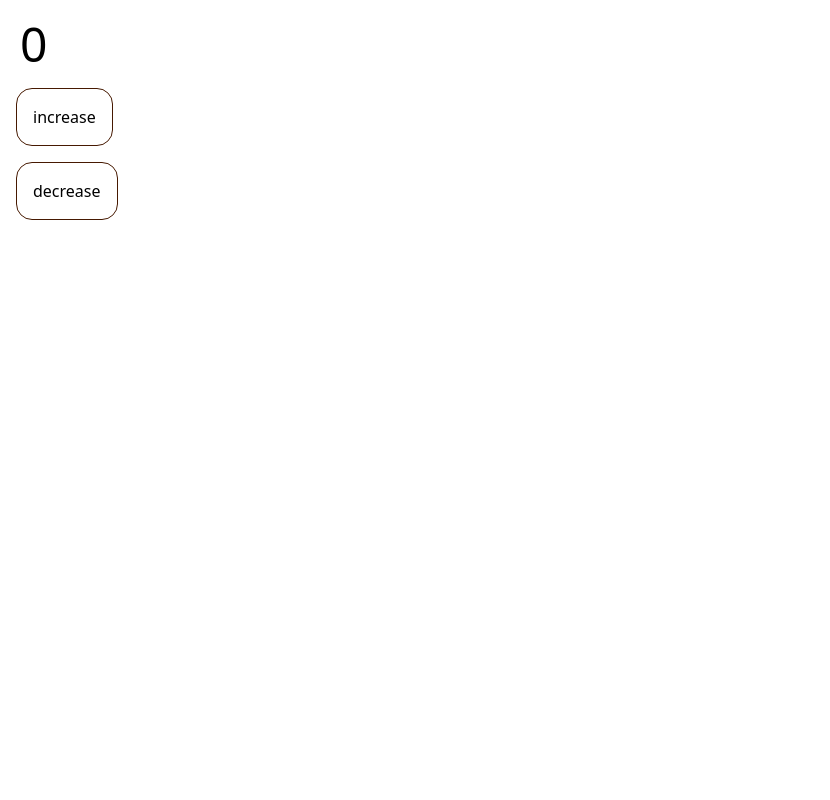
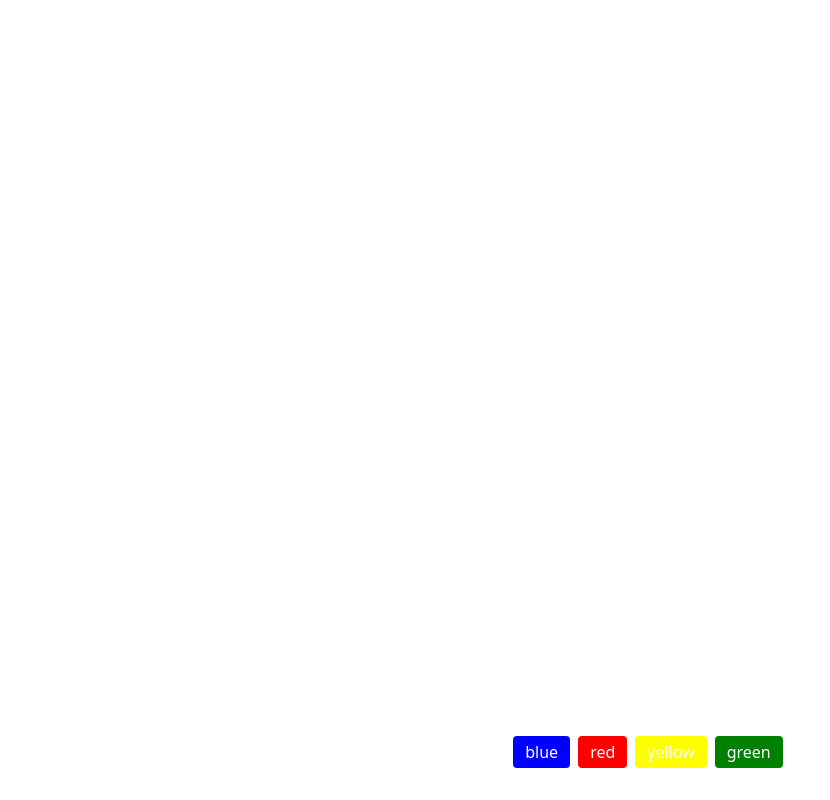
Before and after one commit to zulkaifkhan123/Frontend-Learning, a React (Vite) app: page / in a window 1280 px wide. Shown: the whole page, without its empty margins (0-830 px from the left). Built offline with nearby package versions, Linux system fonts and the light colour scheme.

Commit message:
add bg-changer

```diff
--- a/src/App.jsx
+++ b/src/App.jsx
@@ -1,29 +1,10 @@
-
-import { useState } from 'react'
+import React from 'react'
+import Bg_changer from './components/Bg_changer'
 
 function App() {
-  let [state , setState] = useState(0);
-
-  let increase = () => {
-    console.log(state);
-    setState(state => state+1);
-    setState(state => state+1);
-    setState(state => state+1);
-    console.log(state);
-  }
-
-  let decrease = () => {
-    console.log(state);
-    setState(state-1);
-    console.log(state);
-  }
-
-
   return (
     <>
-    <h1 className='text-5xl m-5'>{state}</h1>
-    <button className='border cursor-pointer border-amber-950 block m-4 p-4 rounded-2xl' onClick={increase}>increase</button>
-    <button className='border cursor-pointer border-amber-950 block m-4 p-4 rounded-2xl' onClick={decrease}>decrease</button>
+      <Bg_changer />
     </>
   )
 }
--- /dev/null
+++ b/src/components/Bg_changer.jsx
@@ -0,0 +1,23 @@
+import { useState } from "react";
+import Button from "./button";
+
+function Bg_changer() {
+    let [color , setColor] = useState("")
+  return (
+    <>
+      <div style={{backgroundColor : color}} className=" w-screen h-screen text-white box-border">
+        <div className="bar bg-white flex justify-center gap-3 rounded-xl p-4 fixed bottom-4 w-200 text-black ml-62">
+
+          <div className="flex justify-center items-center w-full gap-2">
+            <Button content="blue" setColor={setColor}/>
+            <Button content="red" setColor={setColor}/>
+            <Button content="yellow" setColor={setColor}/>
+            <Button content="green" setColor={setColor}/>
+          </div>
+        </div>
+      </div>
+    </>
+  );
+}
+
+export default Bg_changer;
--- /dev/null
+++ b/src/components/button.jsx
@@ -0,0 +1,11 @@
+import React from 'react'
+
+function Button(props) {
+  return (
+    <>
+    <button onClick={()=> props.setColor(props.content)} style={{backgroundColor : props.content}} className="outline-none rounded px-3 py-1 text-white">{props.content}</button>
+    </>
+  )
+}
+
+export default Button
```
